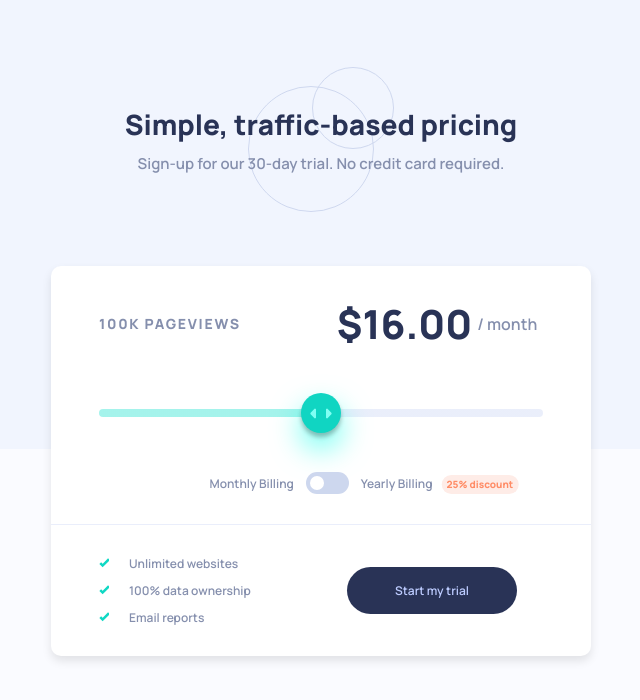
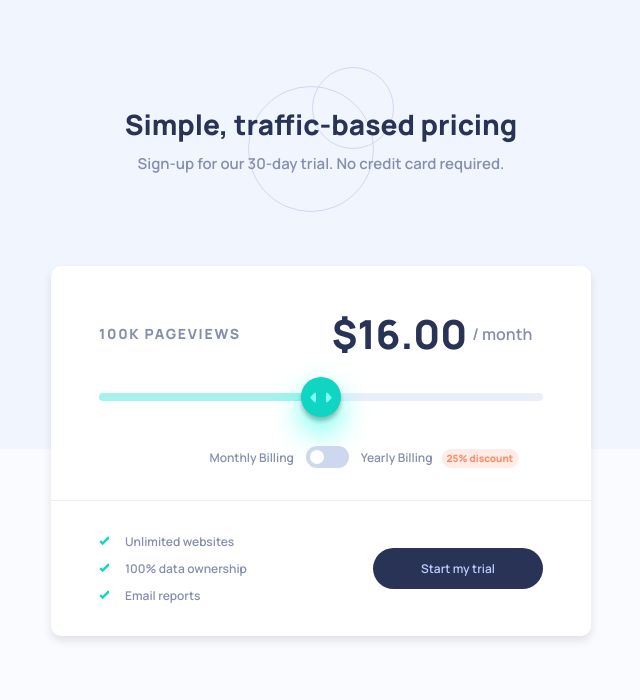
Before and after one commit to danmlarsen/Interactive-Pricing-Component, a website built with Parcel: page src/index.html in a window 1280 px wide. Shown: the whole page, without its empty margins (319-959 px from the left). Built offline with nearby package versions, Linux system fonts and the light colour scheme.

Commit message:
Adjusted some margins for final version

```diff
--- a/src/scss/_home.scss
+++ b/src/scss/_home.scss
@@ -36,7 +36,7 @@ body {
     border-radius: 100px;
     display: inline-block;
     width: 100%;
-    padding: 1.5rem 2rem;
+    padding: 1.2rem 2rem;
     font-family: inherit;
     font-size: 1.2rem;
     cursor: pointer;
--- a/src/scss/_pricing.scss
+++ b/src/scss/_pricing.scss
@@ -18,18 +18,19 @@
         padding: 3.2rem 2.4rem;
 
         @include mq(tablet) {
-            padding: 3rem 4.8rem;
+            padding: 3.2rem 4.8rem;
         }
     }
 
     &__content {
         display: grid;
-        gap: 2rem;
+        row-gap: 2.5rem;
         align-items: center;
 
         @include mq(tablet) {
             grid-template-columns: repeat(2, 1fr);
-            row-gap: 5rem;
+            row-gap: 2.4rem;
+            padding-top: 4rem;
         }
     }
 
@@ -82,10 +83,16 @@
     }
 
     &__payment {
+        margin-top: 1rem;
         display: flex;
         justify-content: center;
         align-items: center;
         font-size: 1.2rem;
+
+        @include mq(tablet) {
+            margin-top: 1.6rem;
+            grid-column: span 2;
+        }
 
         .toggle {
             margin: 0 1.2rem;
@@ -121,10 +128,6 @@
                 }
             }
         }
-
-        @include mq(tablet) {
-            grid-column: span 2;
-        }
     }
 
     &__footer {
@@ -134,6 +137,10 @@
             display: grid;
             grid-template-columns: repeat(2, 1fr);
             align-items: center;
+
+            & > div:last-child {
+                justify-self: right;
+            }
         }
     }
 
@@ -162,7 +169,7 @@
             background-image: url('../images/icon-check.svg');
             background-repeat: no-repeat;
             background-size: cover;
-            margin-right: 2rem;
+            margin-right: 1.605rem;
         }
     }
 
```
